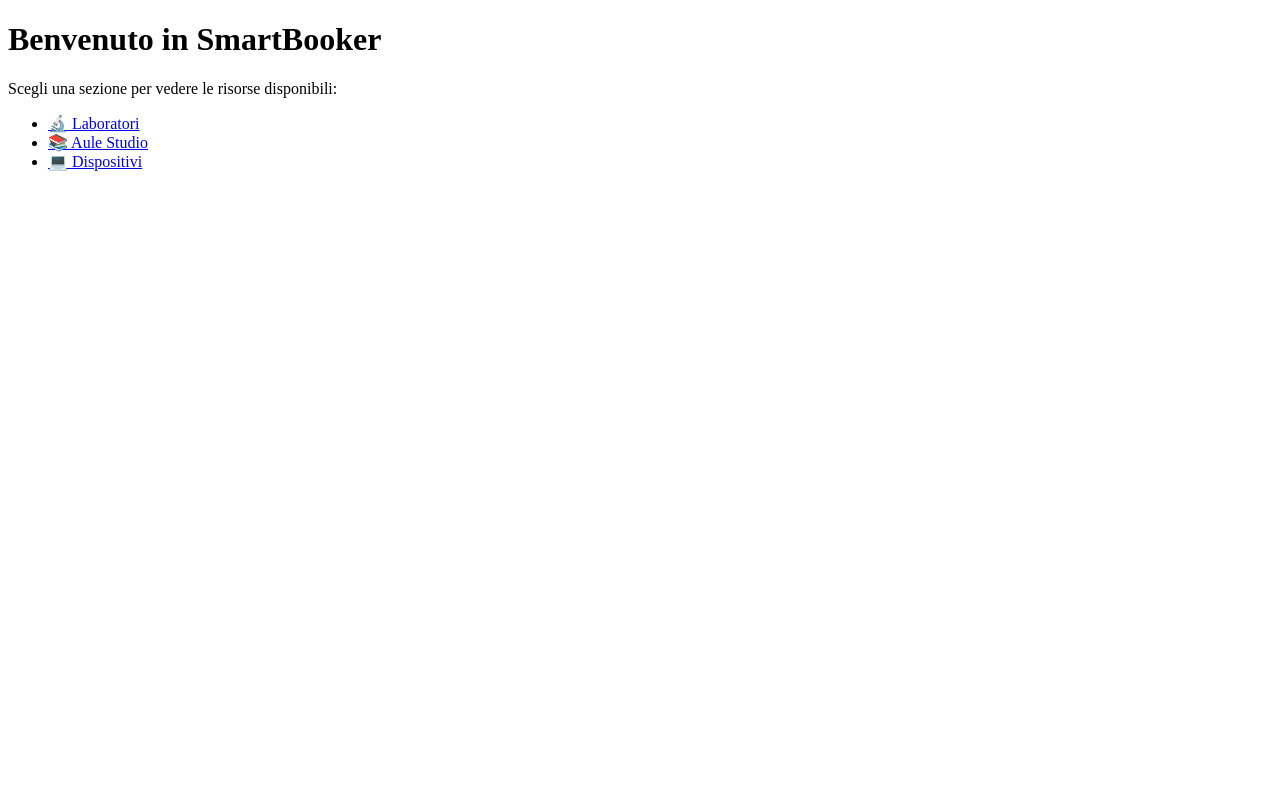
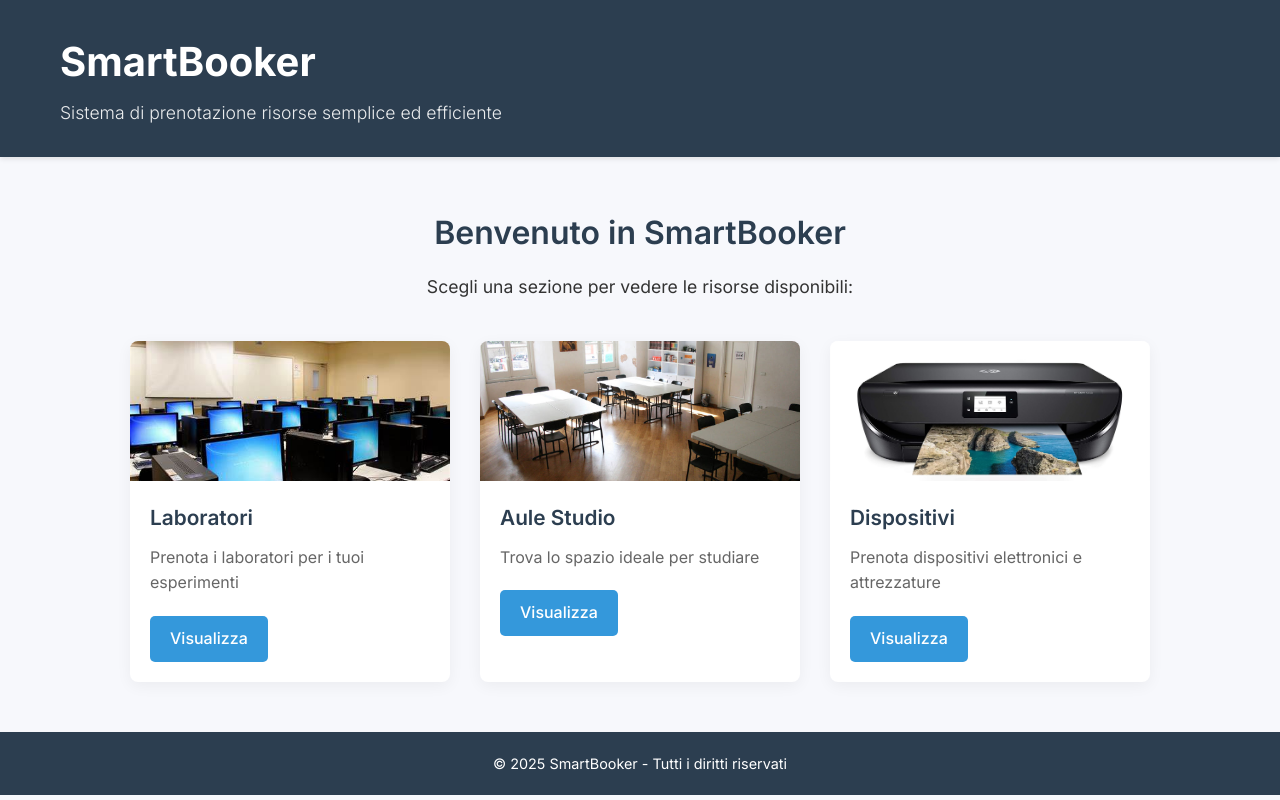
Before and after one commit to diego123ABC/SmartBooker, a CodeIgniter 4 app: the page made by app/Views/home.php in a window 1280 px wide. Run offline with PHP 8.4 and a stand-in for CodeIgniter, Linux system fonts and the light colour scheme; the template is opened without the code that fills it, so the values that code supplies are empty; some libraries are stand-ins or nearby versions.

Commit message:
grafiche

```diff
--- a/app/Views/home.php
+++ b/app/Views/home.php
@@ -2,15 +2,69 @@
 <html lang="it">
 <head>
     <meta charset="UTF-8">
+    <meta name="viewport" content="width=device-width, initial-scale=1.0">
     <title>SmartBooker - Prenotazioni</title>
+    <link rel="preconnect" href="https://fonts.googleapis.com">
+    <link rel="preconnect" href="https://fonts.gstatic.com" crossorigin>
+    <link href="https://fonts.googleapis.com/css2?family=Inter:wght@300;400;500;600;700&display=swap" rel="stylesheet">
+    <link rel="stylesheet" href="stile/stile.css">
 </head>
 <body>
-    <h1>Benvenuto in SmartBooker</h1>
-    <p>Scegli una sezione per vedere le risorse disponibili:</p>
-    <ul>
-        <li><a href="<?= base_url('risorse/tipo/laboratorio') ?>">🔬 Laboratori</a></li>
-        <li><a href="<?= base_url('risorse/tipo/aula') ?>">📚 Aule Studio</a></li>
-        <li><a href="<?= base_url('risorse/tipo/dispositivi') ?>">💻 Dispositivi</a></li>
-    </ul>
+    <header class="header">
+        <div class="container">
+            <h1>SmartBooker</h1>
+            <p class="tagline">Sistema di prenotazione risorse semplice ed efficiente</p>
+        </div>
+    </header>
+
+    <main class="main">
+        <div class="container">
+            <div class="welcome-section">
+                <h2>Benvenuto in SmartBooker</h2>
+                <p>Scegli una sezione per vedere le risorse disponibili:</p>
+            </div>
+
+            <div class="resources-section">
+                <div class="resource-card">
+                    <div class="card-img-container">
+                        <img src="images/laboratorio.jpg" alt="Laboratorio" class="card-img">
+                    </div>
+                    <div class="card-content">
+                        <h3>Laboratori</h3>
+                        <p>Prenota i laboratori per i tuoi esperimenti</p>
+                        <a href="<?= base_url('risorse/tipo/laboratorio') ?>" class="btn">Visualizza</a>
+                    </div>
+                </div>
+
+                <div class="resource-card">
+                    <div class="card-img-container">
+                        <img src="images/aula.jpg" alt="Aula Studio" class="card-img">
+                    </div>
+                    <div class="card-content">
+                        <h3>Aule Studio</h3>
+                        <p>Trova lo spazio ideale per studiare</p>
+                        <a href="<?= base_url('risorse/tipo/aula') ?>" class="btn">Visualizza</a>
+                    </div>
+                </div>
+
+                <div class="resource-card">
+                    <div class="card-img-container">
+                        <img src="images/dispositivi.jpg" alt="Dispositivi" class="card-img">
+                    </div>
+                    <div class="card-content">
+                        <h3>Dispositivi</h3>
+                        <p>Prenota dispositivi elettronici e attrezzature</p>
+                        <a href="<?= base_url('risorse/tipo/dispositivi') ?>" class="btn">Visualizza</a>
+                    </div>
+                </div>
+            </div>
+        </div>
+    </main>
+
+    <footer class="footer">
+        <div class="container">
+            <p>&copy; 2025 SmartBooker - Tutti i diritti riservati</p>
+        </div>
+    </footer>
 </body>
 </html>
--- /dev/null
+++ b/public/stile/stile.css
@@ -0,0 +1,163 @@
+/* Reset base e impostazioni generali */
+* {
+    margin: 0;
+    padding: 0;
+    box-sizing: border-box;
+}
+
+body {
+    font-family: 'Inter', sans-serif;
+    line-height: 1.6;
+    color: #333;
+    background-color: #f7f8fc;
+}
+
+.container {
+    width: 100%;
+    max-width: 1200px;
+    margin: 0 auto;
+    padding: 0 20px;
+}
+
+/* Header */
+.header {
+    background-color: #2c3e50;
+    color: white;
+    padding: 30px 0;
+    box-shadow: 0 2px 5px rgba(0, 0, 0, 0.1);
+}
+
+.header h1 {
+    font-size: 2.5rem;
+    font-weight: 700;
+    margin-bottom: 5px;
+}
+
+.tagline {
+    font-size: 1.1rem;
+    font-weight: 300;
+    opacity: 0.9;
+}
+
+/* Main Content */
+.main {
+    padding: 50px 0;
+}
+
+.welcome-section {
+    text-align: center;
+    margin-bottom: 40px;
+}
+
+.welcome-section h2 {
+    font-size: 2rem;
+    font-weight: 600;
+    margin-bottom: 15px;
+    color: #2c3e50;
+}
+
+.welcome-section p {
+    font-size: 1.1rem;
+    max-width: 600px;
+    margin: 0 auto;
+}
+
+/* Resource Cards */
+.resources-section {
+    display: flex;
+    flex-wrap: wrap;
+    gap: 30px;
+    justify-content: center;
+}
+
+.resource-card {
+    background-color: white;
+    border-radius: 8px;
+    width: 320px;
+    box-shadow: 0 4px 15px rgba(0, 0, 0, 0.05);
+    transition: transform 0.3s ease, box-shadow 0.3s ease;
+    overflow: hidden;
+}
+
+.resource-card:hover {
+    transform: translateY(-5px);
+    box-shadow: 0 8px 20px rgba(0, 0, 0, 0.1);
+}
+
+.card-img-container {
+    height: 140px;
+    width: 100%;
+    overflow: hidden;
+}
+
+.card-img {
+    width: 100%;
+    height: 100%;
+    object-fit: cover;
+    transition: transform 0.5s ease;
+}
+
+.resource-card:hover .card-img {
+    transform: scale(1.05);
+}
+
+.card-content {
+    padding: 20px;
+}
+
+.resource-card h3 {
+    font-size: 1.3rem;
+    font-weight: 600;
+    margin-bottom: 10px;
+    color: #2c3e50;
+}
+
+.resource-card p {
+    margin-bottom: 20px;
+    color: #666;
+}
+
+.btn {
+    display: inline-block;
+    background-color: #3498db;
+    color: white;
+    text-decoration: none;
+    padding: 10px 20px;
+    border-radius: 5px;
+    font-weight: 500;
+    transition: background-color 0.2s ease;
+}
+
+.btn:hover {
+    background-color: #2980b9;
+}
+
+/* Footer */
+.footer {
+    background-color: #2c3e50;
+    color: white;
+    padding: 20px 0;
+    text-align: center;
+    font-size: 0.9rem;
+}
+
+/* Responsive Adjustments */
+@media (max-width: 768px) {
+    .resources-section {
+        flex-direction: column;
+        align-items: center;
+    }
+
+    .resource-card {
+        width: 100%;
+        max-width: 400px;
+    }
+
+    .header h1 {
+        font-size: 2rem;
+    }
+
+    .welcome-section h2 {
+        font-size: 1.8rem;
+    }
+}
```
Also changed, not shown: public/images/aula.jpg (added), public/images/dispositivi.jpg (added), public/images/laboratorio.jpg (added).
